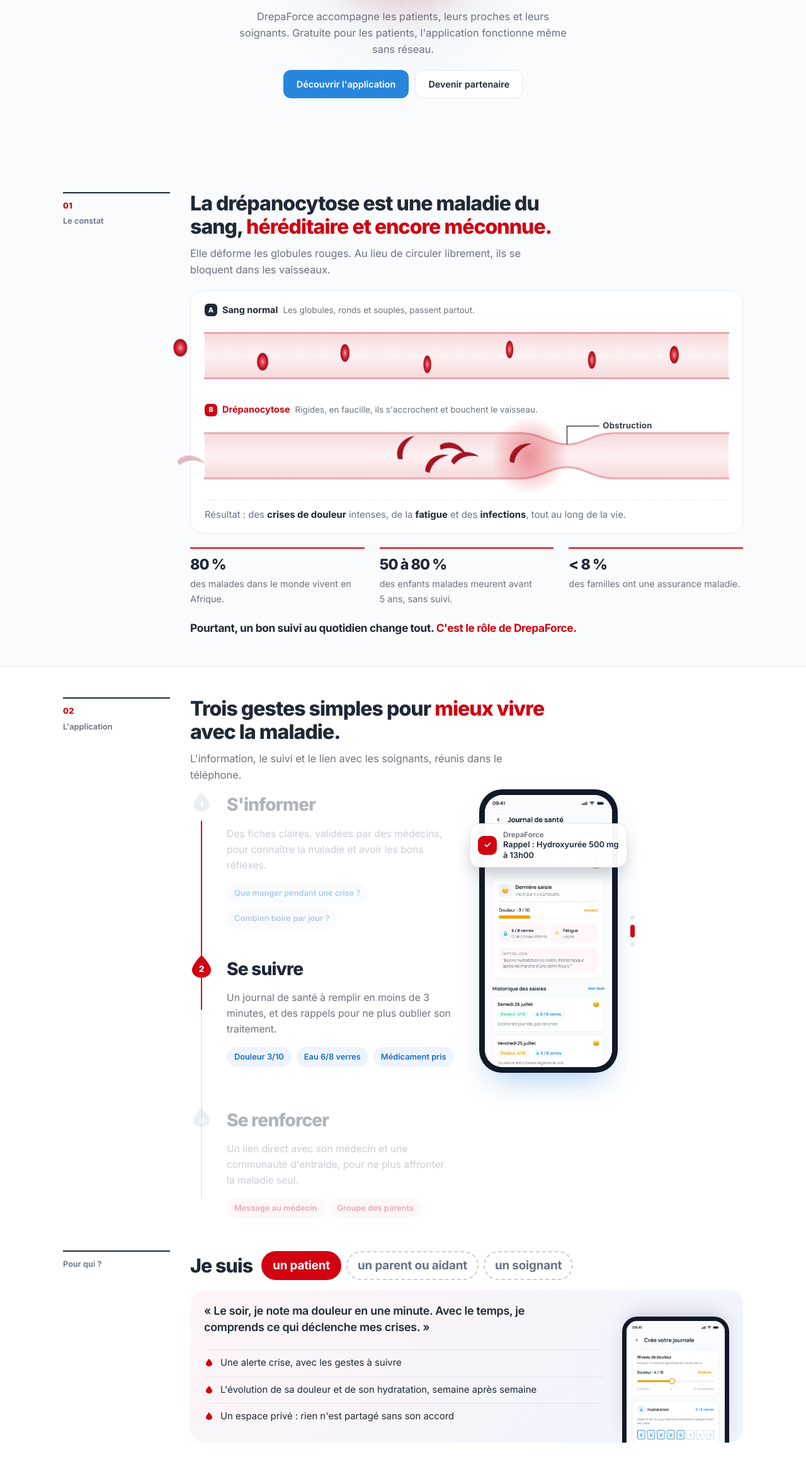
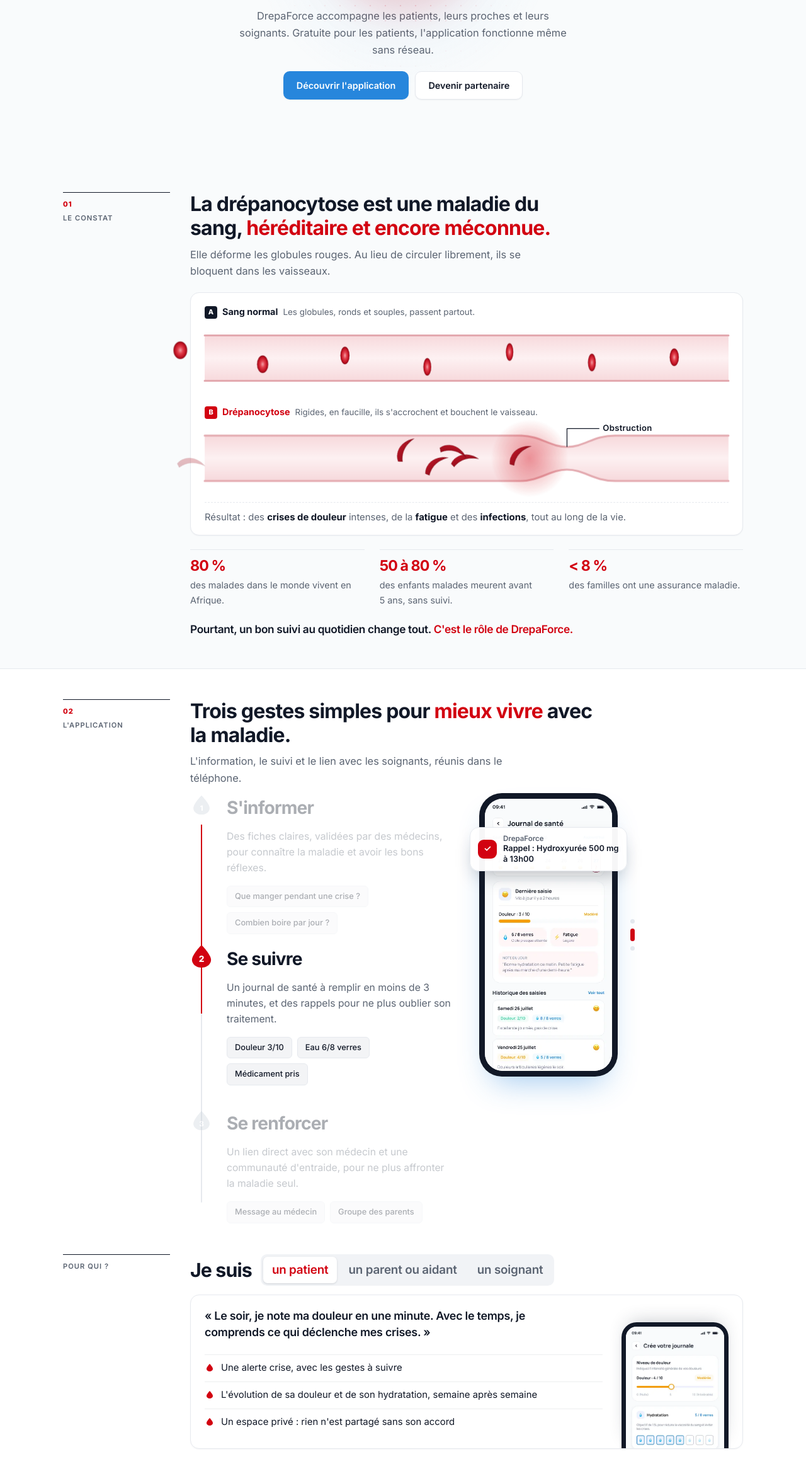
Before and after one commit to Antonella05/DrepaForce, a plain HTML site: page index.html in a window 1280 px wide. Shown: the part 476-2800 px from the top of the page at 63% size. Drawn offline with Linux system fonts and the light colour scheme.

Commit message:
Style plus professionnel sur tout le site
Typographie moins lourde, reperes de section en petites capitales,
boutons et cartes unifies, pastilles neutres, selecteur de profil epure,
bandeau terrain plus profond, initiales en cercle, effets plus discrets.
Inclut aussi la refonte du constat, la mise a l'echelle grands ecrans
et les ajustements de compacite.

Co-Authored-By: Claude Opus 5.5 <noreply@anthropic.com>

```diff
--- a/css/style.css
+++ b/css/style.css
@@ -268,6 +268,65 @@ h3 { font-size: 1.02rem; font-weight: 700; letter-spacing: -.01em; }
 .reveal { transition: opacity .6s ease, transform .6s ease; }
 .js .reveal:not(.in) { opacity: 0; transform: translateY(14px); }
 
+/* =========================================================
+   Finitions professionnelles
+   Typographie plus posée, couleurs plus sobres, composants unifiés.
+   ========================================================= */
+:root { --ink: #111827; --muted: #5B6472; --line: #E6E9EE; }
+body { text-rendering: optimizeLegibility; font-feature-settings: "cv11", "ss03"; }
+
+/* Typographie : graisses moins lourdes, approches homogènes */
+h1, .stage { font-weight: 700; letter-spacing: -.035em; }
+h2 { font-weight: 700; letter-spacing: -.025em; line-height: 1.18; }
+.story-step h3, .who-q, .facts b, .partners b, .cta h2 { font-weight: 700; }
+.lead, .intro { color: var(--muted); line-height: 1.65; }
+.punch { font-weight: 600; }
+
+/* Repères de section : petites capitales espacées */
+.split-label, .profiles-title { border-top-width: 1px; font-size: .7rem; font-weight: 600; letter-spacing: .09em; text-transform: uppercase; }
+.num-label { font-size: .7rem; letter-spacing: .09em; }
+.crew-label { font-weight: 600; letter-spacing: .09em; }
+
+/* Boutons : plus nets, sans effet de saut */
+.btn { border-radius: 10px; font-weight: 600; box-shadow: 0 1px 2px rgba(16, 24, 40, .06); }
+.btn:hover { transform: none; }
+.btn-blue:hover { box-shadow: 0 4px 14px -4px rgba(39, 134, 220, .55); }
+.btn-line { border-width: 1px; }
+.badge { border: 1px solid rgba(39, 134, 220, .2); font-weight: 500; }
+
+/* Cartes et panneaux : même rayon, bordure fine, ombre discrète */
+.vessels, .who-panel { border-radius: 14px; box-shadow: 0 1px 2px rgba(16, 24, 40, .04); }
+.who-panel { background: var(--white); border: 1px solid var(--line); }
+.notif { border-radius: 14px; }
+.vx-tag { border-radius: 4px; }
+
+/* Constat : chiffres en rouge sur un filet neutre */
+.facts li { border-top: 1px solid var(--line); }
+.facts b { color: var(--red); }
+
+/* Application : pastilles neutres */
+.chips li, .story-step:nth-of-type(3) .chips li { background: #F3F4F6; color: var(--ink); border: 1px solid var(--line); border-radius: 6px; font-weight: 500; }
+
+/* « Je suis… » : contrôle segmenté sobre */
+.who-tabs { gap: 4px; padding: 4px; border-radius: 10px; background: #F1F3F6; }
+.who-tabs button { padding: 6px 14px; border: 0; border-radius: 7px; color: var(--muted); font-weight: 600; }
+.who-tabs button:hover { color: var(--ink); }
+.who-tabs button[aria-selected="true"] { border: 0; background: var(--white); color: var(--red); box-shadow: 0 1px 3px rgba(16, 24, 40, .14); }
+
+/* Bandeau terrain : bleu de la marque, un ton plus profond */
+.band { background: linear-gradient(135deg, #2279CC 0%, #1A62AC 100%); }
+.band[data-online="false"] { background: var(--navy); }
+.ok { font-weight: 600; }
+
+/* Équipe : initiales dans un cercle */
+.avatar { width: 38px; height: 38px; padding-top: 0; border-radius: 50%; -webkit-mask: none; mask: none; font-size: .72rem; }
+
+/* Contact : goutte de fond plus discrète */
+.cta-drop { opacity: .28; }
+
+/* Effet curseur plus léger */
+.cursor-glow { --dot: rgba(210, 2, 17, .22); --halo: rgba(39, 134, 220, .06); }
+
 /* ---------- Tablette ---------- */
 @media (max-width: 960px) {
   .hero-in { min-height: 0; }
```
